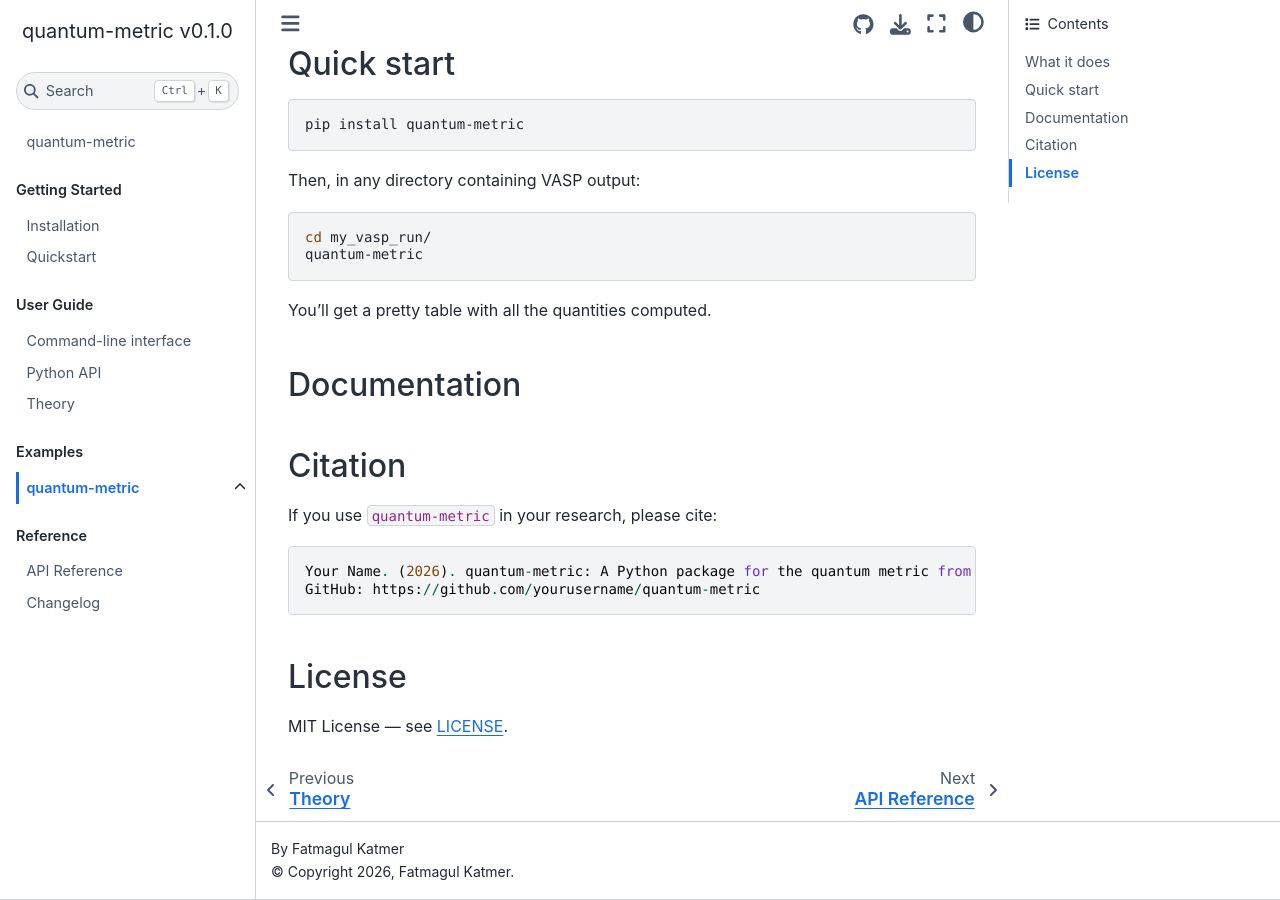
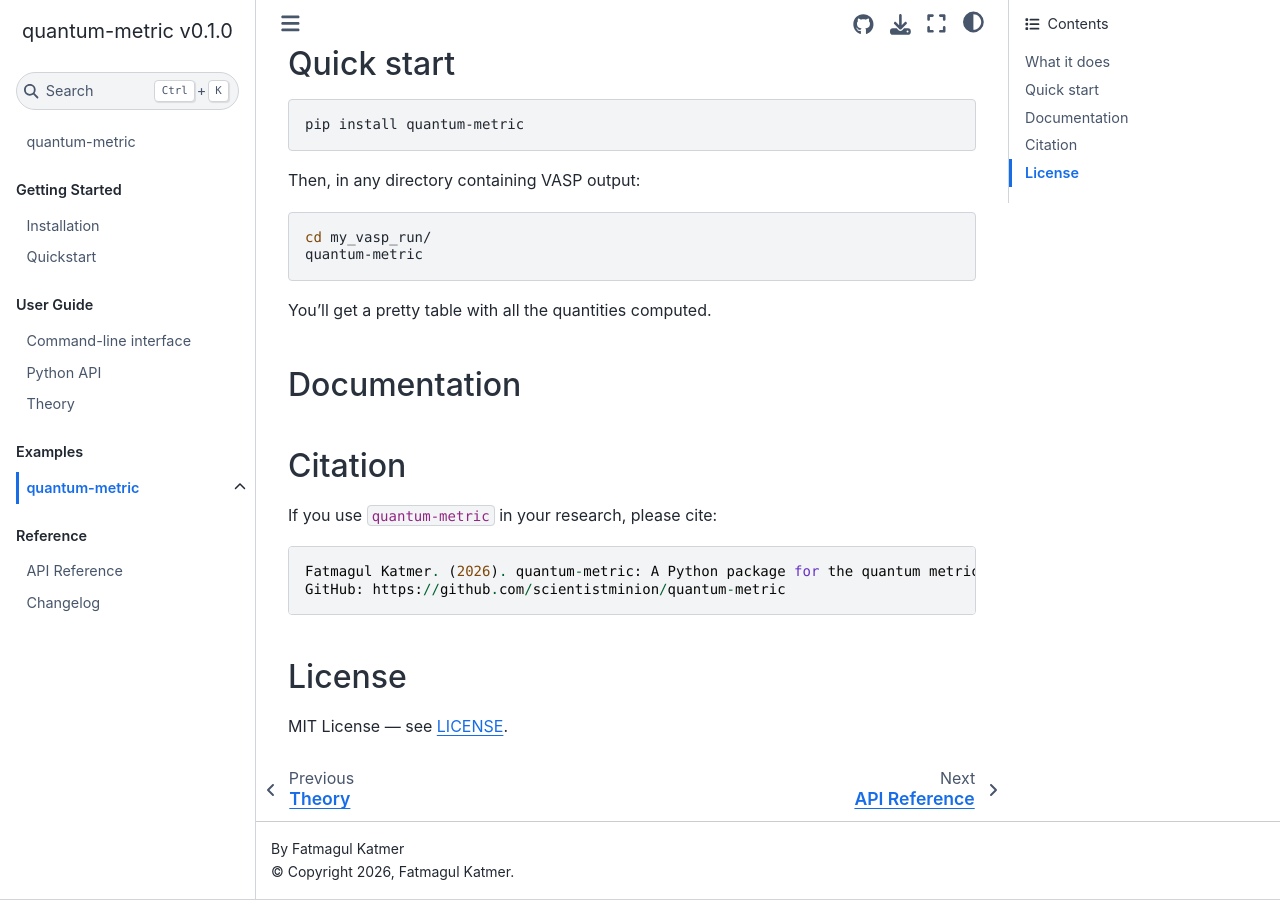
Before and after one commit to scientistminion/quantum-metric, a Sphinx documentation site: the page built from docs/source/examples/index.md, in a window 1280 px wide and 900 px high, scrolled down 608 px. Built offline with Sphinx 7.4.7 and the Sphinx Book theme 1.1.4, drawn with Linux system fonts in a browser that asks for light colours; pages that are not in the unit, such as notebooks, are missing from menus.

Commit message:
Update index.md

````diff
--- a/docs/source/examples/index.md
+++ b/docs/source/examples/index.md
@@ -48,8 +48,8 @@ changelog
 ## Citation
 If you use `quantum-metric` in your research, please cite:
 ```
-Your Name. (2026). quantum-metric: A Python package for the quantum metric from VASP.
-GitHub: https://github.com/yourusername/quantum-metric
+Fatmagul Katmer. (2026). quantum-metric: A Python package for the quantum metric from VASP.
+GitHub: https://github.com/scientistminion/quantum-metric
 ```
 ## License
 MIT License — see [LICENSE](https://github.com/yourusername/quantum-metric/blob/main/LICENSE).
````
